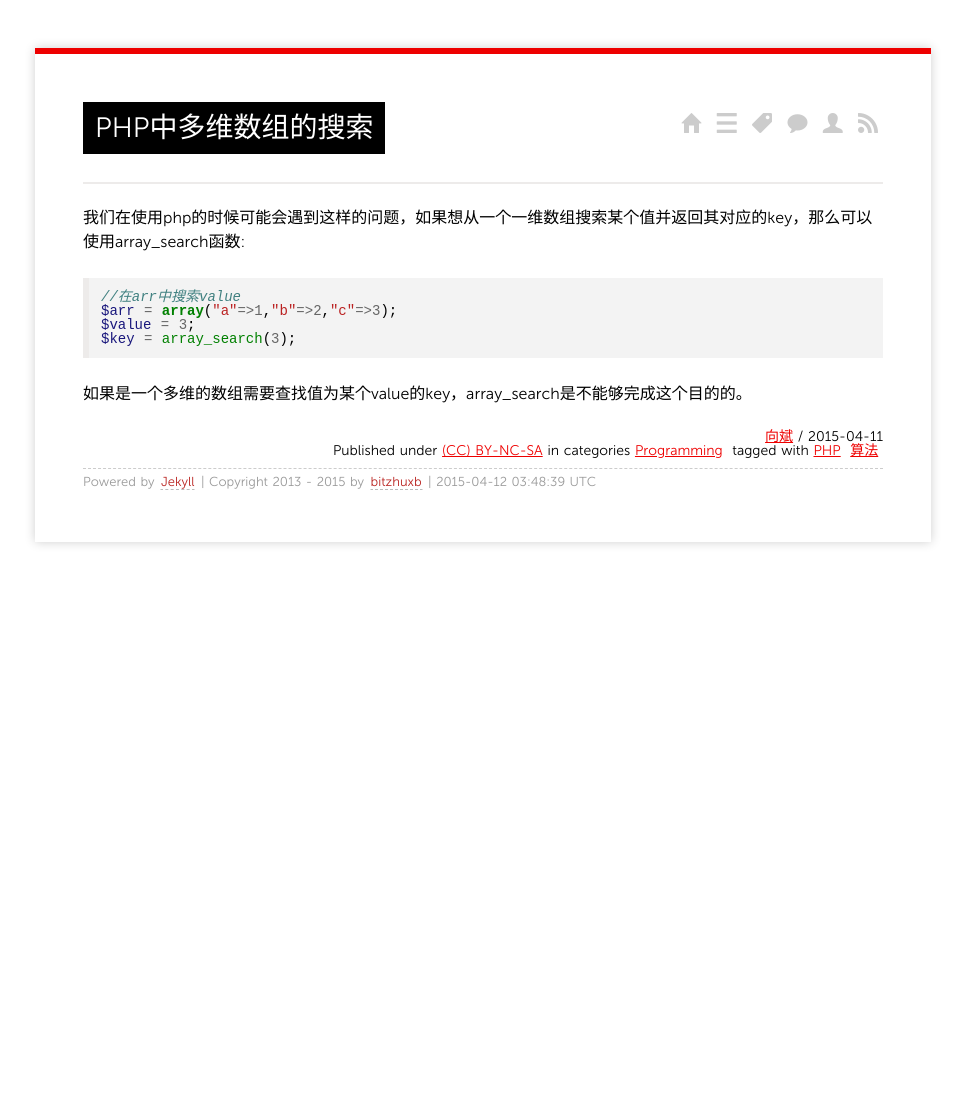
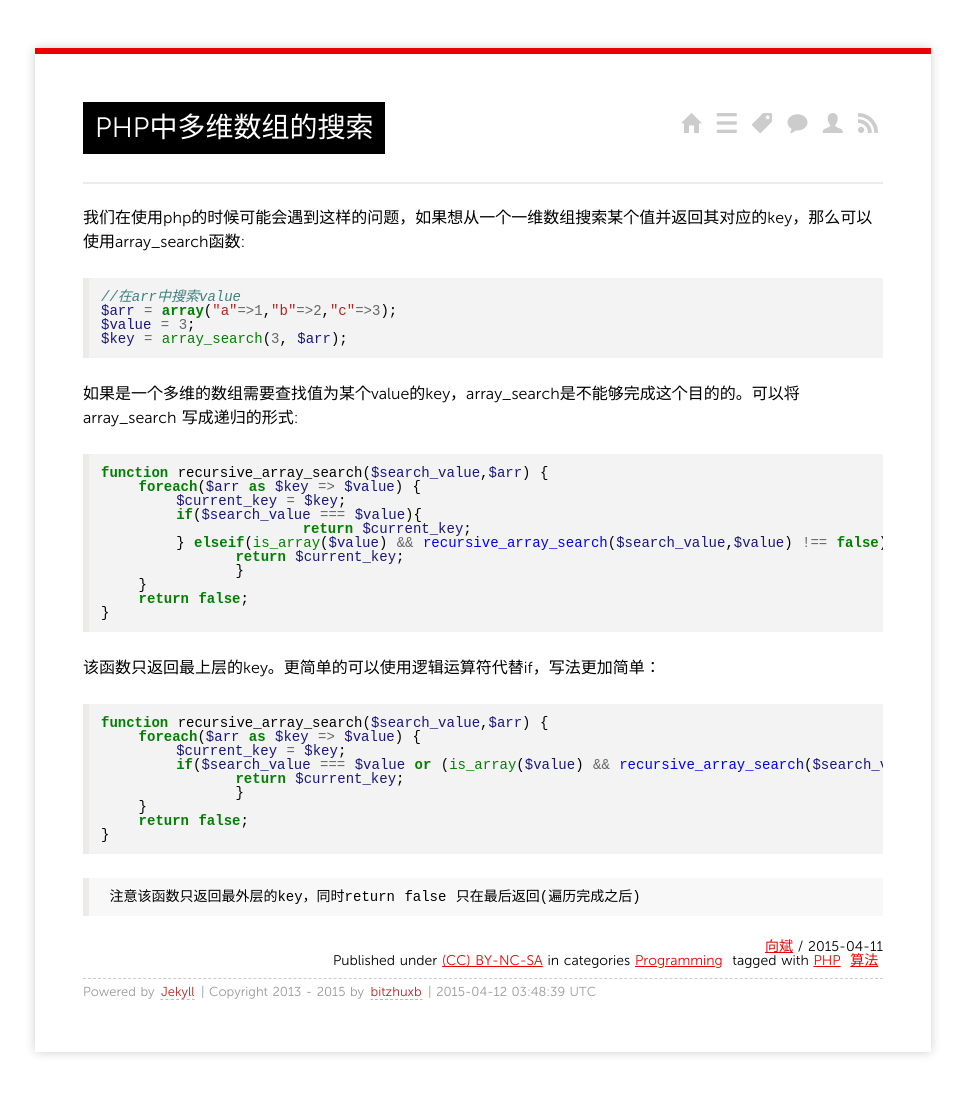
Before and after one commit to bitzhuxb/bitzhuxb.github.io, a Jekyll site: the page built from _posts/2015/2015-04-11-search-element-in-mutidimensional-array-in-php.md, in a window 1280 px wide. Shown: the whole page, without its empty margins (157-1122 px from the left). Built offline with Jekyll 4.4.1, drawn with Linux system fonts in a browser that asks for light colours; Markdown is read by kramdown in place of the engine named in the settings; comment, search, counter and statistics services are not loaded; before the commit the page ends 900 px from its top, so only the background shows below that.

Commit message:
add first blog

```diff
--- a/_posts/2015/2015-04-11-search-element-in-mutidimensional-array-in-php.md
+++ b/_posts/2015/2015-04-11-search-element-in-mutidimensional-array-in-php.md
@@ -9,10 +9,38 @@ tags:
 ---
 
 我们在使用php的时候可能会遇到这样的问题，如果想从一个一维数组搜索某个值并返回其对应的key，那么可以使用array_search函数:
-{% highlight php %}
+{% highlight php startinline=true %}
 //在arr中搜索value
 $arr = array("a"=>1,"b"=>2,"c"=>3);
 $value = 3;
-$key = array_search(3);
+$key = array_search(3, $arr);
 {% endhighlight %}
-如果是一个多维的数组需要查找值为某个value的key，array_search是不能够完成这个目的的。
+如果是一个多维的数组需要查找值为某个value的key，array_search是不能够完成这个目的的。可以将array_search 写成递归的形式:
+
+{% highlight php startinline=true %}
+function recursive_array_search($search_value,$arr) {
+    foreach($arr as $key => $value) {
+        $current_key = $key;
+        if($search_value === $value){
+			return $current_key;
+        } elseif(is_array($value) && recursive_array_search($search_value,$value) !== false) {
+           	return $current_key;
+		}
+    }
+    return false;
+}
+{% endhighlight %}
+该函数只返回最上层的key。更简单的可以使用逻辑运算符代替if，写法更加简单：
+
+{% highlight php startinline=true %}
+function recursive_array_search($search_value,$arr) {
+    foreach($arr as $key => $value) {
+        $current_key = $key;
+        if($search_value === $value or (is_array($value) && recursive_array_search($search_value,$value) !== false)) {
+           	return $current_key;
+		}
+    }
+    return false;
+}
+{% endhighlight %}
+>      注意该函数只返回最外层的key，同时return false 只在最后返回(遍历完成之后)
```
